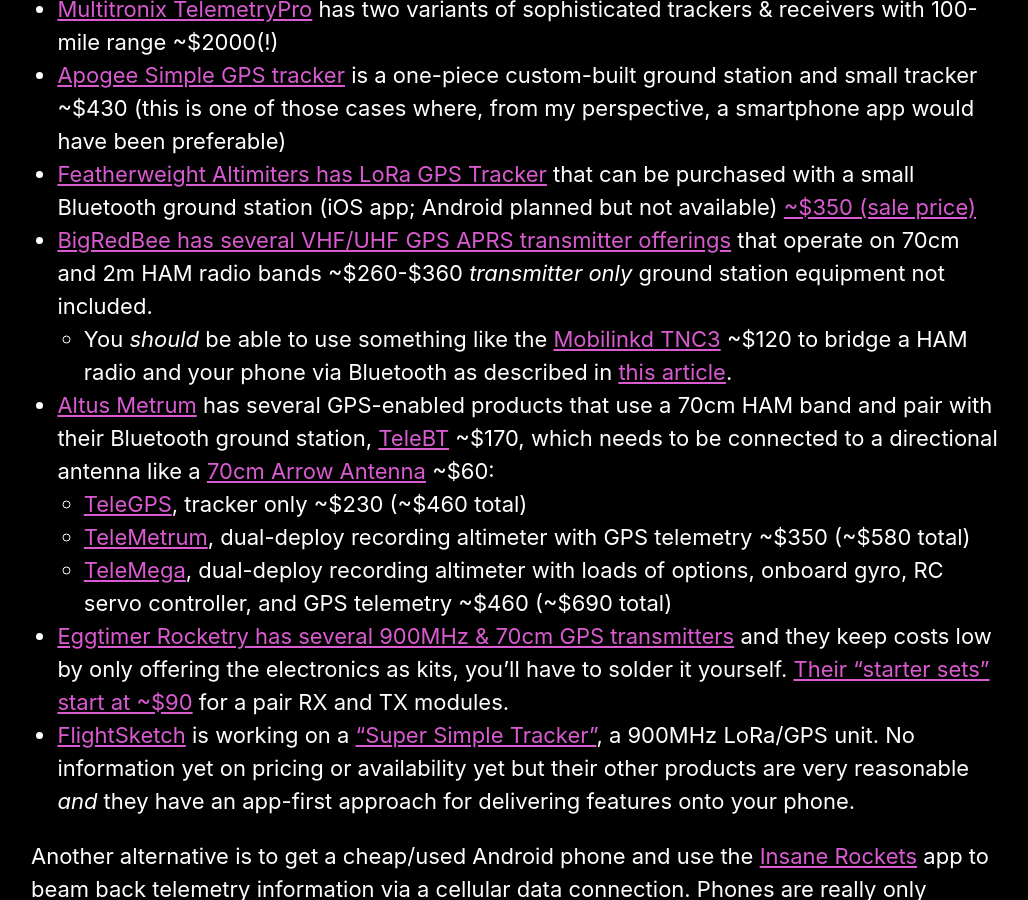
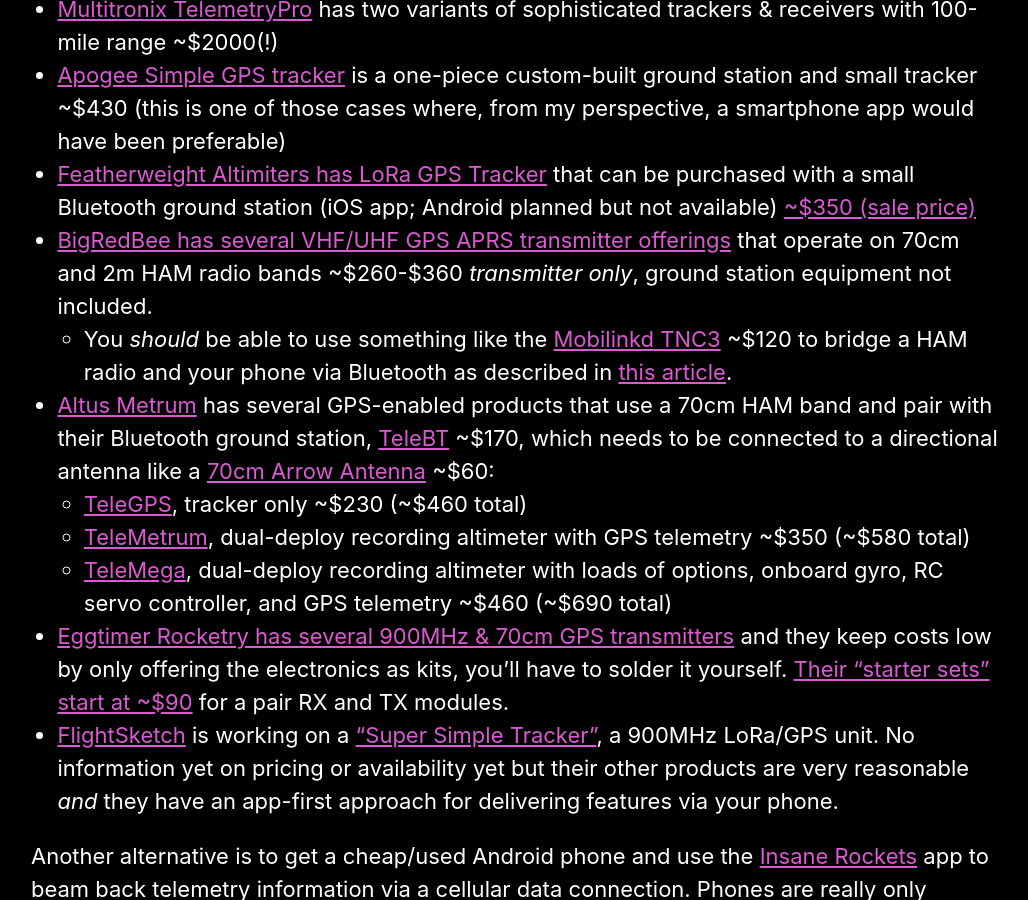
Before and after one commit to rocketlabdelta/rocketlabdelta.com, a Jekyll site: the page built from _posts/2020-02-13-gps-telemetry-in-2020.md, in a window 1280 px wide and 900 px high, scrolled down 2181 px. Shown: the whole window, without its empty margins (125-1153 px from the left). Built offline with Jekyll 4.4.1, drawn with Linux system fonts in a browser that asks for light colours.

Commit message:
Copy editing

```diff
--- a/_posts/2020-02-13-gps-telemetry-in-2020.md
+++ b/_posts/2020-02-13-gps-telemetry-in-2020.md
@@ -55,14 +55,14 @@
 - [Multitronix TelemetryPro][7] has two variants of sophisticated trackers & receivers with 100-mile range ~$2000(!)
 - [Apogee Simple GPS tracker][8] is a one-piece custom-built ground station and small tracker ~$430 (this is one of those cases where, from my perspective, a smartphone app would have been preferable)
 - [Featherweight Altimiters has LoRa GPS Tracker][9] that can be purchased with a small Bluetooth ground station (iOS app; Android planned but not available) [~$350 (sale price)][10]
-- [BigRedBee has several VHF/UHF GPS APRS transmitter offerings][11] that operate on 70cm and 2m HAM radio bands ~$260-$360 _transmitter only_ ground station equipment not included.
+- [BigRedBee has several VHF/UHF GPS APRS transmitter offerings][11] that operate on 70cm and 2m HAM radio bands ~$260-$360 _transmitter only_, ground station equipment not included.
   - You _should_ be able to use something like the [Mobilinkd TNC3][12] ~$120 to bridge a HAM radio and your phone via Bluetooth as described in [this article][13].
 - [Altus Metrum][14] has several GPS-enabled products that use a 70cm HAM band and pair with their Bluetooth ground station, [TeleBT][15] ~$170, which needs to be connected to a directional antenna like a [70cm Arrow Antenna][16] ~$60:
   - [TeleGPS][17], tracker only ~$230 (~$460 total)
   - [TeleMetrum][18], dual-deploy recording altimeter with GPS telemetry ~$350 (~$580 total)
   - [TeleMega][19], dual-deploy recording altimeter with loads of options, onboard gyro, RC servo controller, and GPS telemetry ~$460 (~$690 total)
 - [Eggtimer Rocketry has several 900MHz & 70cm GPS transmitters][20] and they keep costs low by only offering the electronics as kits, you'll have to solder it yourself. [Their "starter sets" start at ~$90][21] for a pair RX and TX modules.
-- [FlightSketch][22] is working on a ["Super Simple Tracker"][23], a 900MHz LoRa/GPS unit. No information yet on pricing or availability yet but their other products are very reasonable _and_ they have an app-first approach for delivering features onto your phone.
+- [FlightSketch][22] is working on a ["Super Simple Tracker"][23], a 900MHz LoRa/GPS unit. No information yet on pricing or availability yet but their other products are very reasonable _and_ they have an app-first approach for delivering features via your phone.
 
 Another alternative is to get a cheap/used Android phone and use the [Insane Rockets][24] app to beam back telemetry information via a cellular data connection.
 Phones are really only suitable as payloads for larger rockets.
```
